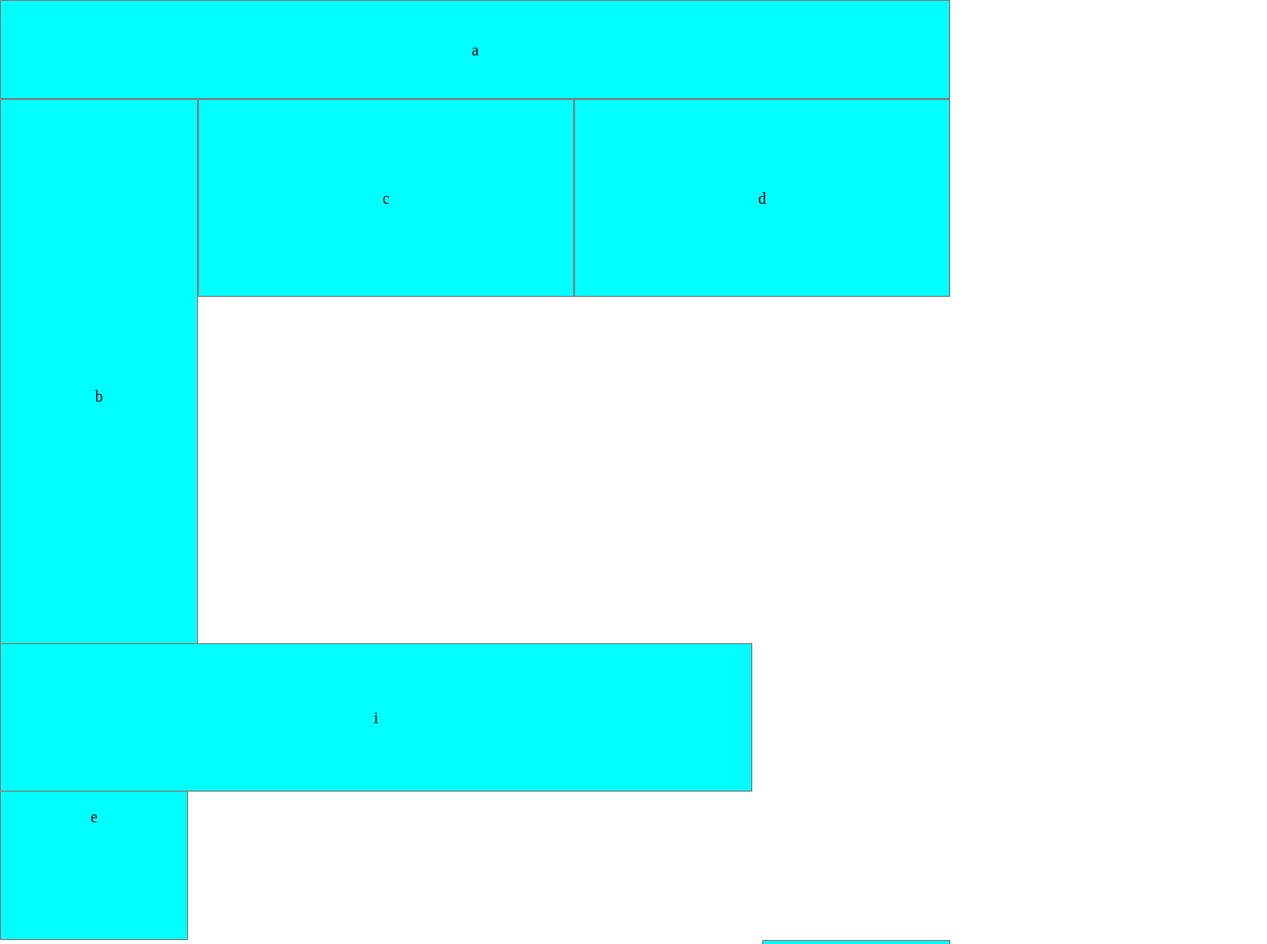
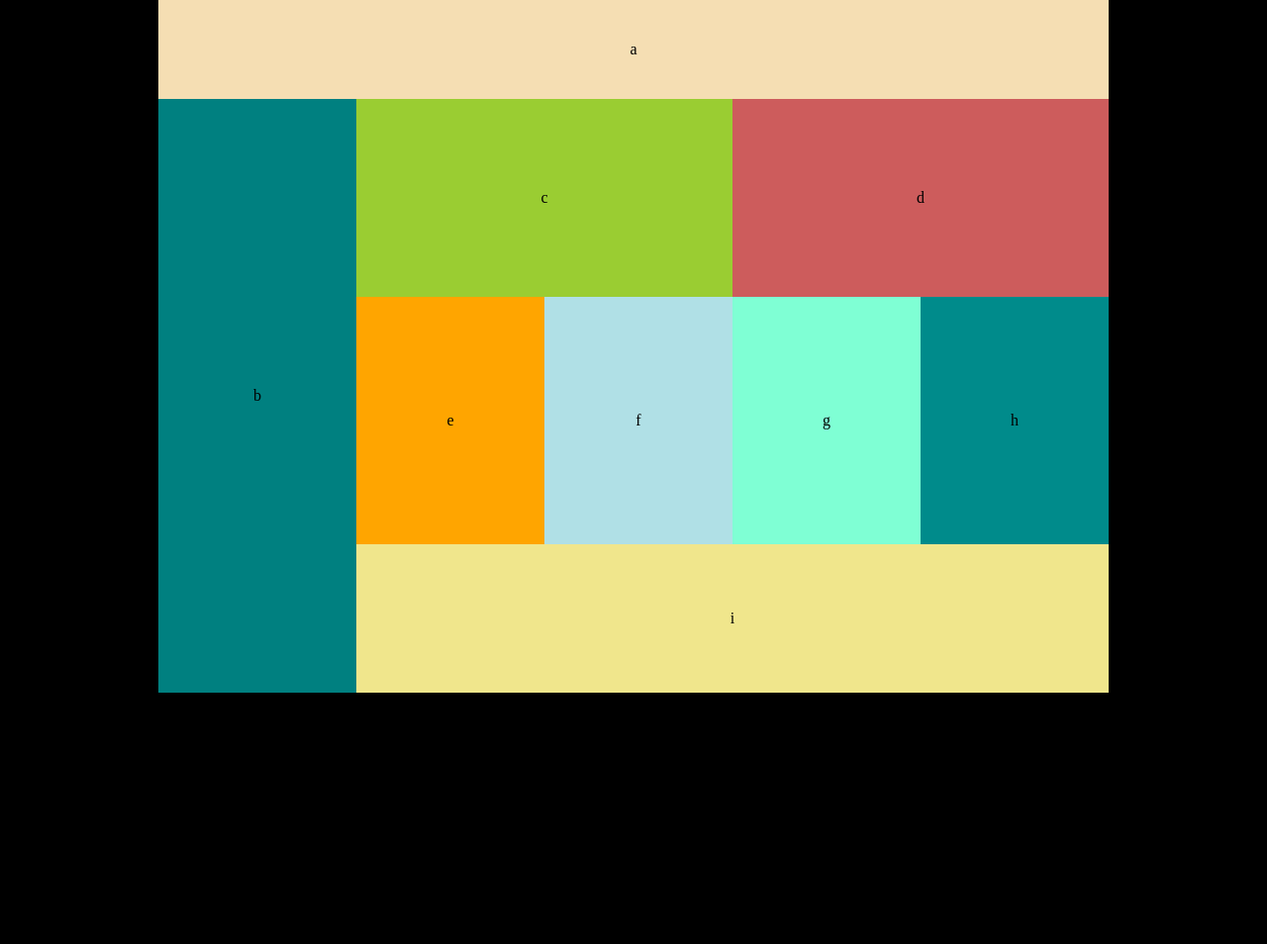
Before and after one commit to BrandynVay/lab-01-RWD, a plain HTML site: page index.html in a window 1280 px wide. Shown: the top 954 px of the page at 99% size. After the commit the page ends 800 px from the top, so only its background shows below. Drawn offline with Linux system fonts and the light colour scheme.

Commit message:
desktop version is finished

```diff
--- a/index.html
+++ b/index.html
@@ -23,19 +23,15 @@
     <artical>
       <div class="c">c</div>
       <div class="d">d</div>
-      <ul>
-        <li class="e">e</li>
-        <li class="f">f</li>
-        <li class="g">g</li>
-        <li class="h">h</li>
-      </ul>
+      <div class="e">e</div>
+      <div class="f">f</div>
+      <div class="g">g</div>
+      <div class="h">h</div>
     </artical>
   </main>
 
   <footer>
-    <section>
       <div class="i">i</div>
-    </section>
   </footer>
 
 </body>
--- a/styles/base.css
+++ b/styles/base.css
@@ -2,6 +2,12 @@
 /* Apply to elements such as body and main */
 /* Examples include styling of overall font and background color. */
 
-* {
-  box-sizing: border-box;
+body {
+  margin:    0 auto;
+  max-width: 960px;
+  background-color: black;
 }
+
+div {
+  float: left;
+}
--- a/styles/layout.css
+++ b/styles/layout.css
@@ -1,13 +1,15 @@
 /* should contain general positioning on the page */
 /* Apply to elements such as header, footer, nav, aside */
 /* Classes and IDs can be included here. */
+
+
 
 .a {
   width: 480px;
   height: 75px;
   text-align: center;
   line-height: 75px;
-  border: .5px solid grey;
+  background-color: goldenrod;
 }
 
 .b {
@@ -15,7 +17,7 @@
   height: 150px;
   text-align: center;
   line-height: 150px;
-  border: .5px solid grey;
+  background-color: royalblue;
 }
 
 .c {
@@ -23,7 +25,7 @@
   height: 125px;
   text-align: center;
   line-height: 125px;
-  border: .5px solid grey;
+  background-color: burlywood;
 }
 
 .d {
@@ -31,75 +33,51 @@
   height: 125px;
   text-align: center;
   line-height: 125px;
-  border: .5px solid grey;
+  background-color: lightblue;
 }
 
 .e {
-  float: left;
   text-align: center;
   line-height: 250px;
   width: 240px;
   height: 250px;
-  border: .5px solid grey;
+  background-color: cyan;
 }
 
 .f {
-  float: right;
   text-align: center;
   line-height: 250px;
   width: 240px;
   height: 250px;
-  border: .5px solid grey;
+  background-color: firebrick;
 }
 
 .g {
-  float: left;
   text-align: center;
   line-height: 250px;
   width: 240px;
   height: 250px;
-  border: .5px solid grey;
+  background-color: honeydew;
 }
 
 .h {
-  float: right;
   text-align: center;
   line-height: 250px;
   width: 240px;
   height: 250px;
-  border: .5px solid gray;
+  background-color: coral;
 }
 
 .i {
-  position: absolute;
   text-align: center;
   line-height: 80px;
   width: 480px;
   height: 80px;
-  bottom: 0;
-  border: .5px solid gray;
-}
-
-@media (min-width: 480px) {
-  nav, artical, footer {
-    width: 767px;
-  }
-
-  body {
-    width: 480px;
-  }
-
-  div, li {
-    background-color: lightgrey;
-  }
+  background-color: seagreen;
 }
 
 @media (min-width: 768px) {
   nav, artical, footer {
-    width: 960px;
-  }
-
-  body{
     width: 960px;
   }
 
@@ -108,7 +86,7 @@
     height: 100px;
     text-align: center;
     line-height: 100px;
-    border: .5px solid grey;
+    background-color: wheat;
   }
 
   .b {
@@ -117,7 +95,7 @@
     height: 600px;
     text-align: center;
     line-height: 600px;
-    border: .5px solid grey;
+    background-color: teal;
   }
 
   .c {
@@ -126,7 +104,7 @@
     height: 200px;
     text-align: center;
     line-height: 200px;
-    border: .5px solid grey;
+    background-color: yellowgreen;
   }
 
   .d {
@@ -135,60 +113,51 @@
     height: 200px;
     text-align: center;
     line-height: 200px;
-    border: .5px solid grey;
+    background-color: indianred;
   }
 
-  ul > .e {
-    clear: both;
-    display: inline-block;
+  .e {
+    float: left;
     text-align: center;
     line-height: 250px;
     width: 190px;
     height: 250px;
-    border: .5px solid grey;
+    background-color: orange;
   }
 
-  ul > .f {
-    clear: both;
-    display: inline-block;
+  .f {
+    float: left;
     text-align: center;
     line-height: 250px;
     width: 190px;
     height: 250px;
-    border: .5px solid grey;
+    background-color: powderblue;
   }
 
-  ul > .g {
-    clear: both;
-    display: inline-block;
+  .g {
+    float: left;
     text-align: center;
     line-height: 250px;
     width: 190px;
     height: 250px;
-    border: .5px solid grey;
+    background-color: aquamarine;
   }
 
-  ul > .h {
-    clear: both;
-    display: inline-block;
+  .h {
+    float: left;
     text-align: center;
     line-height: 250px;
     width: 190px;
     height: 250px;
-    border: .5px solid gray;
+    background-color: darkcyan;
   }
 
   .i {
-    position: absolute;
     text-align: center;
     line-height: 150px;
     width: 760px;
     height: 150px;
-    bottom: 0;
-    border: .5px solid gray;
+    background-color: khaki;
   }
 
-  div, li{
-    background-color: cyan;
-  }
 }
```
